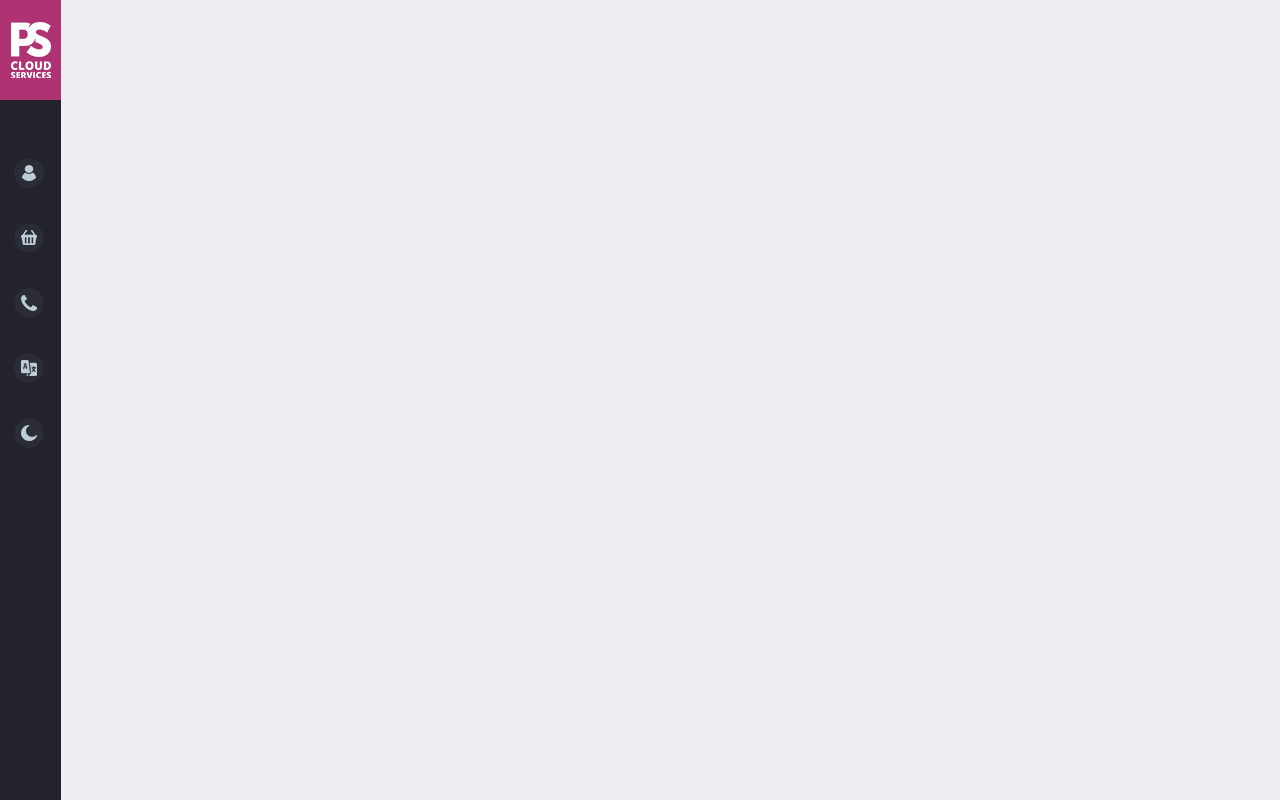
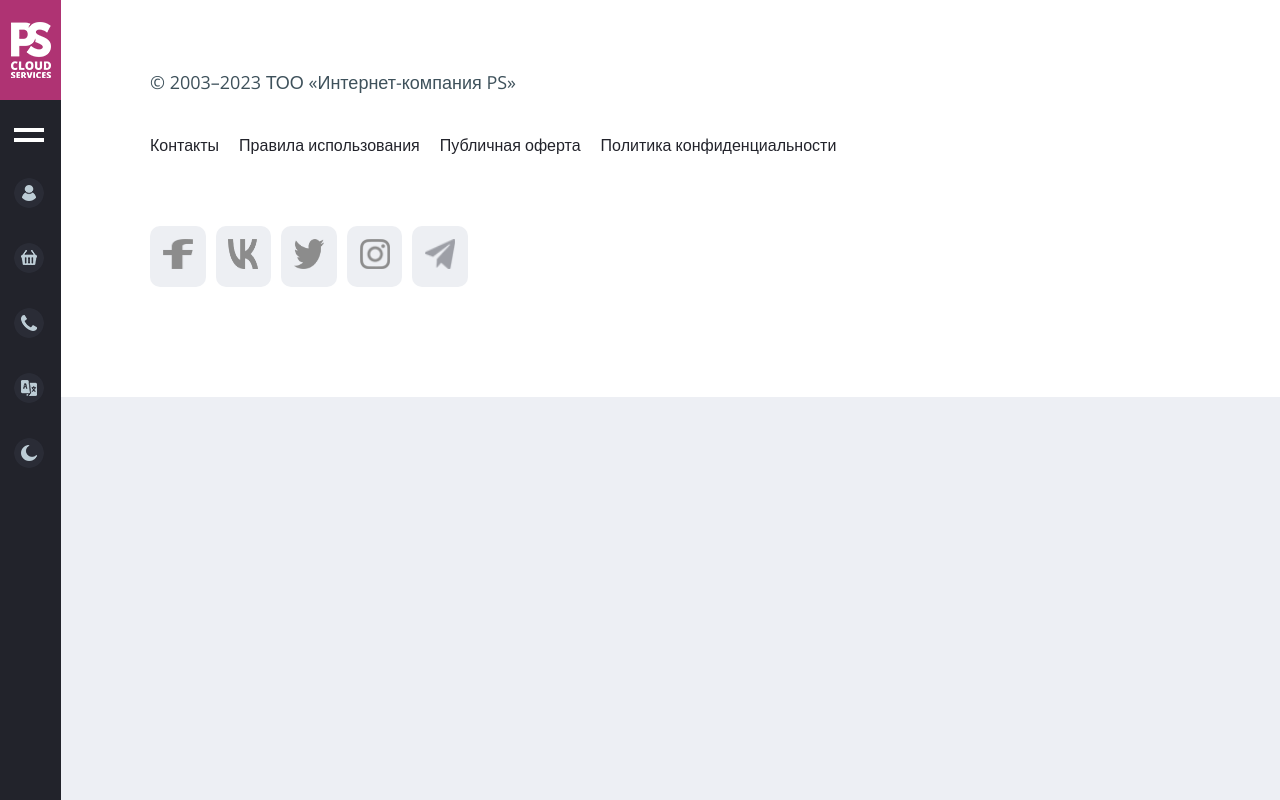
Before and after one commit to NurkaAmre/PS-hw-test, a website: page index.html in a window 1280 px wide. Drawn offline with nearby package versions, Linux system fonts and the light colour scheme.

Commit message:
Implemented footer

```diff
--- a/index.html
+++ b/index.html
@@ -14,6 +14,7 @@
 </head>
 
 <body>
+  <!-- Header -->
   <header class="header-container">
     <div class="logo">
       <img src="./assets/logo-icon.png" class="logo" alt="PS.kz" />
@@ -51,7 +52,35 @@
         </div>
       </ul>
     </nav>
-  </header>
+  </header> <!-- End of Header -->
+
+  <!-- Footer -->
+  <footer>
+    <p>&copy; 2003–2023 ТОО «Интернет-компания PS»</p>
+    <ul class="info">
+      <li><a href="#">Контакты</a></li>
+      <li><a href="#">Правила использования</a></li>
+      <li><a href="#">Публичная оферта</a></li>
+      <li><a href="#">Политика конфиденциальности</a></li>
+    </ul>
+    <ul class="media">
+      <li>
+        <a href="#"><img src="./assets/fb-icon.png" alt="" class="icon" /></a>
+      </li>
+      <li>
+        <a href="#"><img src="./assets/vk-icon.png" alt="" class="icon" /></a>
+      </li>
+      <li>
+        <a href="#"><img src="./assets/tweet-icon.png" alt="" class="icon" /></a>
+      </li>
+      <li>
+        <a href="#"><img src="./assets/insta-icon.png" alt="" class="icon" /></a>
+      </li>
+      <li>
+        <a href="#"><img src="./assets/telegram-icon.png" alt="" class="icon" /></a>
+      </li>
+    </ul>
+  </footer> <!-- End of Footer -->
 </body>
 
 </html>
--- a/style.css
+++ b/style.css
@@ -46,3 +46,68 @@ ul {
 li {
   margin-bottom: 30px;
 }
+.hamburger-menu {
+  width: 30px;
+  height: 20px;
+  display: flex;
+  flex-direction: column;
+  gap: 6px;
+  cursor: pointer;
+}
+
+.line {
+  width: 100%;
+  height: 4px;
+  background-color: #fff;
+}
+
+footer {
+  background: #fff;
+  margin-left: 60px;
+  padding: 70px 90px 80px 90px;
+  display: flex;
+  flex-direction: column;
+}
+
+footer p {
+  font-size: 18px;
+  color: #3e515b;
+}
+
+ul {
+  list-style: none;
+  display: flex;
+}
+
+.info,
+.media {
+  flex-direction: row;
+}
+
+.info {
+  gap: 20px;
+  margin: 40px 0;
+  font-size: 16px;
+}
+
+.icon {
+  width: 30px;
+  height: 30px;
+}
+
+.media {
+  gap: 10px;
+}
+
+.media li {
+  border-radius: 10px;
+  background-color: #edeff3;
+  display: flex;
+  justify-content: center;
+  align-items: center;
+  padding: 0.8rem;
+}
+
+span {
+  padding: 10px;
+}
```
